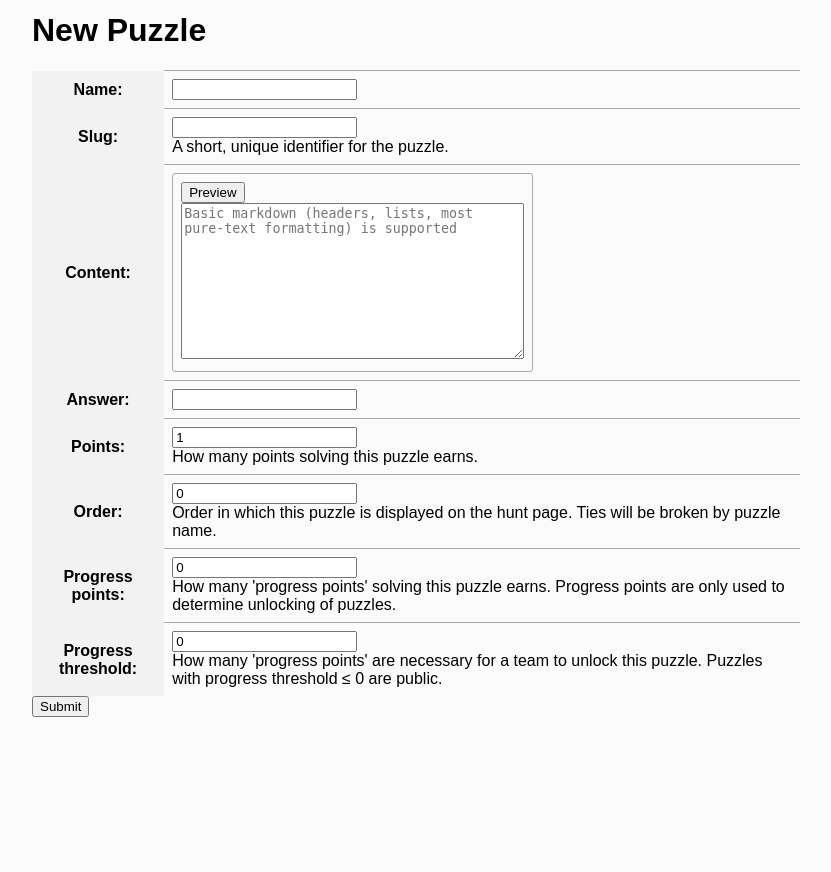
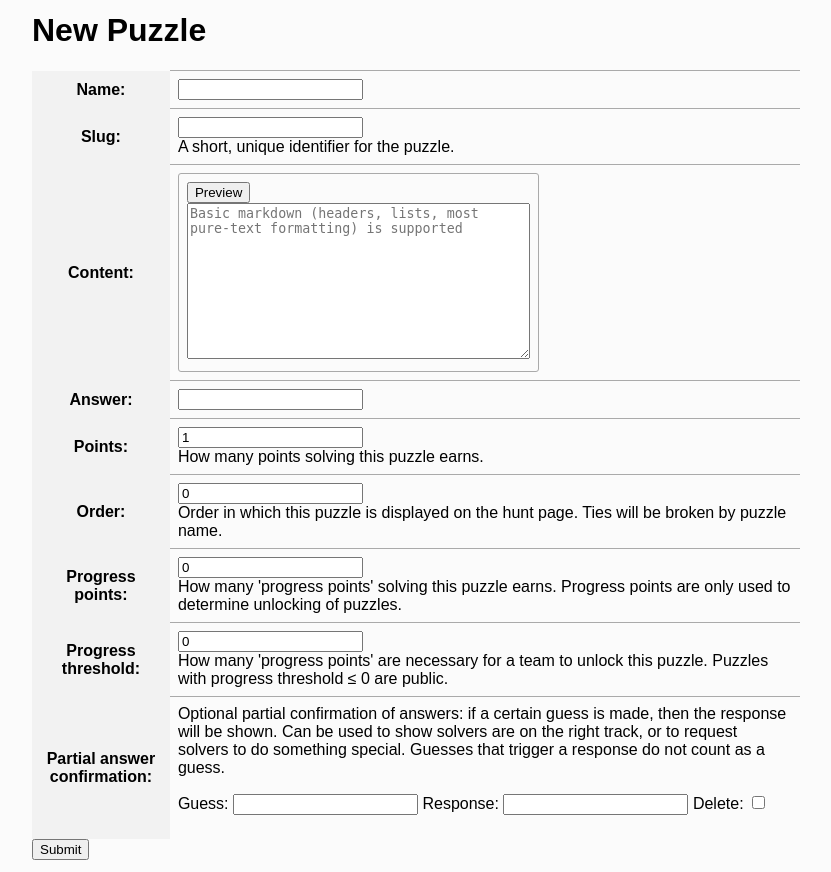
Before and after one commit to PuzzleTechHub/myus, a Django app: a page that uses myus/myus/templates/new_puzzle.html in a window 1280 px wide. Shown: the part 63-935 px from the top of the page, without its empty margins (224-1055 px from the left). Before the commit the page ends 780 px from the top, so only its background shows below. Run offline with Django 3.2, Linux system fonts and the light colour scheme; a user stored in the database is signed in; tables that the repository leaves empty hold one stand-in row (values such as "Sample post").

Commit message:
partial answer confirmation prototype 1

```diff
--- a/myus/myus/models.py
+++ b/myus/myus/models.py
@@ -113,7 +113,7 @@ class GuessResponse(models.Model):
         Puzzle, on_delete=models.CASCADE, related_name="guess_responses"
     )
     guess = models.CharField(max_length=500)
-    response = models.TextField()
+    response = models.CharField(max_length=500)
 
     class Meta:
         unique_together = ("puzzle", "guess")
@@ -154,7 +154,9 @@ class Team(models.Model):
     def unlocked_puzzles_with_solved(self):
         return self.unlocked_puzzles().annotate(
             correct_guess=Subquery(
-                Guess.objects.filter(team=self, puzzle=OuterRef("pk"), correct=True).values('guess')
+                Guess.objects.filter(
+                    team=self, puzzle=OuterRef("pk"), correct=True
+                ).values("guess")
             ),
         )
 
@@ -174,7 +176,9 @@ class Guess(models.Model):
     )  # Not a source of truth because users could move around teams, but maybe useful for auditing
     puzzle = models.ForeignKey(Puzzle, related_name="guesses", on_delete=models.CASCADE)
     correct = models.BooleanField()
+    response = models.CharField(max_length=500)
     time = models.DateTimeField(auto_now_add=True)
+    counts_as_guess = models.BooleanField()  # for partial confirmations...
 
     class Meta:
         constraints = [
--- a/myus/myus/templates/new_puzzle.html
+++ b/myus/myus/templates/new_puzzle.html
@@ -11,6 +11,32 @@
 
         <table class="classic">
             {{ form.as_table }}
+            <th>
+                Partial answer confirmation:
+            </th>
+            <td id="form-container">
+                {% csrf_token %}
+                {{ formset.management_form }}
+                Optional partial confirmation of answers: if a certain guess is made, then the response will be shown.
+                Can be used to show solvers are on the right track, or to request solvers to do something special.
+                Guesses that trigger a response do not count as a guess.
+
+
+                {% for gr_form in formset.forms %}
+                    <div class="guessresponse-form">
+                        {{ gr_form.non_field_errors }}
+                        <p>
+                            {{ gr_form.guess.label_tag }} {{ gr_form.guess}} {{ gr_form.guess.error }}
+                            {{ gr_form.response.label_tag }} {{ gr_form.response}} {{ gr_form.response.error }}
+                            {{ gr_form.DELETE.label_tag }} {{ gr_form.DELETE}}
+                        </p>
+                        {% for hidden in gr_form.hidden_fields %}
+                            {{ hidden }}
+                        {% endfor %}
+                    </div>
+                {% endfor %}
+
+            </td>
         </table>
         <input type="submit" value="Submit">
     </form>
--- a/myus/myus/views.py
+++ b/myus/myus/views.py
@@ -14,7 +14,7 @@ from django.http import HttpResponse
 import django.forms as forms
 import django.urls as urls
 
-from .models import Hunt, User, Team, Puzzle, Guess, ExtraGuessGrant
+from .models import Hunt, User, Team, Puzzle, Guess, ExtraGuessGrant, GuessResponse
 
 
 def index(request):
@@ -118,7 +118,7 @@ def new_hunt(request):
             # needs save before we can do many-to-many stuff
             hunt.organizers.add(request.user)
 
-            return redirect(urls.reverse("view_hunt", args=[hunt.pk,hunt.slug]))
+            return redirect(urls.reverse("view_hunt", args=[hunt.pk, hunt.slug]))
     else:
         form = HuntForm()
 
@@ -143,10 +143,11 @@ def get_team(user, hunt):
 
 
 def redirect_from_hunt_id_to_hunt_id_and_slug(view_func):
-    """ Redirect from a URL with a hunt ID to a URL with a hunt ID and a slug
+    """Redirect from a URL with a hunt ID to a URL with a hunt ID and a slug
 
     Also redirect from a URL with a hunt ID and the wrong slug to the correct slug
     """
+
     @wraps(view_func)
     def wrapper(request, hunt_id: int, *args, slug: Optional[str] = None, **kwargs):
         hunt = get_object_or_404(Hunt, id=hunt_id)
@@ -161,20 +162,43 @@ def redirect_from_hunt_id_to_hunt_id_and_slug(view_func):
 
 
 def force_url_to_include_both_hunt_and_puzzle_slugs(view_func):
-    """ Redirect from a URL missing a hunt or puzzle slug to one that includes them
+    """Redirect from a URL missing a hunt or puzzle slug to one that includes them
 
     Also redirect from a URL where the ID doesn't match the slug to the correct URL
     """
+
     @wraps(view_func)
-    def wrapper(request, hunt_id: int, puzzle_id: int, *args, hunt_slug: Optional[str] = None, puzzle_slug: Optional[str] = None, **kwargs):
+    def wrapper(
+        request,
+        hunt_id: int,
+        puzzle_id: int,
+        *args,
+        hunt_slug: Optional[str] = None,
+        puzzle_slug: Optional[str] = None,
+        **kwargs
+    ):
         hunt = get_object_or_404(Hunt, id=hunt_id)
         puzzle = get_object_or_404(Puzzle, hunt=hunt, id=puzzle_id)
 
         if hunt.slug != hunt_slug or puzzle.slug != puzzle_slug:
             view_name = urls.resolve(request.path_info).url_name
-            return redirect(view_name, hunt_id=hunt.id, hunt_slug=hunt.slug, puzzle_id=puzzle.id, puzzle_slug=puzzle.slug)
+            return redirect(
+                view_name,
+                hunt_id=hunt.id,
+                hunt_slug=hunt.slug,
+                puzzle_id=puzzle.id,
+                puzzle_slug=puzzle.slug,
+            )
 
-        return view_func(request, *args, hunt_id=hunt_id, hunt_slug=hunt_slug, puzzle_id=puzzle_id, puzzle_slug=puzzle_slug, **kwargs)
+        return view_func(
+            request,
+            *args,
+            hunt_id=hunt_id,
+            hunt_slug=hunt_slug,
+            puzzle_id=puzzle_id,
+            puzzle_slug=puzzle_slug,
+            **kwargs
+        )
 
     return wrapper
 
@@ -265,7 +289,13 @@ def normalize_answer(answer):
 
 
 @force_url_to_include_both_hunt_and_puzzle_slugs
-def view_puzzle(request, hunt_id: int, puzzle_id: int, hunt_slug: Optional[str] = None, puzzle_slug: Optional[str] = None):
+def view_puzzle(
+    request,
+    hunt_id: int,
+    puzzle_id: int,
+    hunt_slug: Optional[str] = None,
+    puzzle_slug: Optional[str] = None,
+):
     user = request.user
     hunt = get_object_or_404(Hunt, id=hunt_id)
     puzzle = get_object_or_404(Puzzle, hunt=hunt, id=puzzle_id)
@@ -290,7 +320,10 @@ def view_puzzle(request, hunt_id: int, puzzle_id: int, hunt_slug: Optional[str]
                 pass
 
             guesses_remaining = (
-                guess_limit - Guess.objects.filter(puzzle=puzzle, team=team).count()
+                guess_limit
+                - Guess.objects.filter(
+                    puzzle=puzzle, team=team, counts_as_guess=True
+                ).count()
             )
             guesses_at_limit = guesses_remaining <= 0
         else:
@@ -315,11 +348,20 @@ def view_puzzle(request, hunt_id: int, puzzle_id: int, hunt_slug: Optional[str]
             ).exists():
                 guess_form.add_error("guess", "You have already guessed that answer!")
             else:
+                guess_responses = puzzle.guess_responses.all()
+                response = ""
+                counts_as_guess = True
+                for gr in guess_responses:
+                    if guess_text == normalize_answer(gr.guess):
+                        response = gr.response
+                        counts_as_guess = False
                 guess = Guess(
                     guess=guess_text,
                     team=team,
                     user=user,
                     puzzle=puzzle,
+                    response=response,
+                    counts_as_guess=counts_as_guess,
                     correct=(guess_text == normalize_answer(puzzle.answer)),
                 )
                 guess.save()
@@ -350,7 +392,13 @@ def view_puzzle(request, hunt_id: int, puzzle_id: int, hunt_slug: Optional[str]
 
 
 @force_url_to_include_both_hunt_and_puzzle_slugs
-def view_puzzle_log(request, hunt_id: int, puzzle_id: int, hunt_slug: Optional[str] = None, puzzle_slug: Optional[str] = None):
+def view_puzzle_log(
+    request,
+    hunt_id: int,
+    puzzle_id: int,
+    hunt_slug: Optional[str] = None,
+    puzzle_slug: Optional[str] = None,
+):
     user = request.user
     hunt = get_object_or_404(Hunt, id=hunt_id)
     puzzle = get_object_or_404(Puzzle, hunt=hunt, id=puzzle_id)
@@ -480,6 +528,12 @@ def my_team(request, hunt_id: int, slug: Optional[str] = None):
     )
 
 
+class GuessResponseForm(forms.ModelForm):
+    class Meta:
+        model = GuessResponse
+        fields = ["guess", "response"]
+
+
 class PuzzleForm(forms.ModelForm):
     content = forms.CharField(widget=MarkdownTextarea, required=False)
 
@@ -497,6 +551,11 @@ class PuzzleForm(forms.ModelForm):
         ]
 
 
+PuzzleFormSet = forms.inlineformset_factory(
+    Puzzle, GuessResponse, form=GuessResponseForm, extra=1, can_delete=True
+)
+
+
 @redirect_from_hunt_id_to_hunt_id_and_slug
 @login_required
 def new_puzzle(request, hunt_id: int, slug: Optional[str] = None):
@@ -508,14 +567,19 @@ def new_puzzle(request, hunt_id: int, slug: Optional[str] = None):
 
     if request.method == "POST":
         form = PuzzleForm(request.POST)
-        if form.is_valid():
+        formset = PuzzleFormSet(request.POST)
+        if form.is_valid() and formset.is_valid():
             puzzle = form.save(commit=False)
             puzzle.hunt = hunt
             puzzle.save()
 
+            formset.instance = puzzle
+            formset.save()
+
             return redirect(urls.reverse("view_puzzle", args=[hunt.id, puzzle.id]))
     else:
         form = PuzzleForm()
+        formset = PuzzleFormSet()
 
     return render(
         request,
@@ -523,28 +587,36 @@ def new_puzzle(request, hunt_id: int, slug: Optional[str] = None):
         {
             "hunt": hunt,
             "form": form,
+            "formset": formset,
         },
     )
 
 
 @force_url_to_include_both_hunt_and_puzzle_slugs
 @login_required
-def edit_puzzle(request, hunt_id: int, puzzle_id: int, hunt_slug: Optional[str] = None, puzzle_slug: Optional[str] = None):
+def edit_puzzle(
+    request,
+    hunt_id: int,
+    puzzle_id: int,
+    hunt_slug: Optional[str] = None,
+    puzzle_slug: Optional[str] = None,
+):
     user = request.user
     hunt = get_object_or_404(Hunt, id=hunt_id)
     puzzle = get_object_or_404(Puzzle, hunt=hunt, id=puzzle_id)
-
     if not hunt.organizers.filter(id=user.id).exists():
         return HttpResponse(status=403)
 
     if request.method == "POST":
         form = PuzzleForm(request.POST, instance=puzzle)
-        if form.is_valid():
+        formset = PuzzleFormSet(request.POST, instance=puzzle)
+        if form.is_valid() and formset.is_valid():
             puzzle = form.save()
+            formset = formset.save()
             return redirect(urls.reverse("view_puzzle", args=[hunt.id, puzzle.id]))
     else:
         form = PuzzleForm(instance=puzzle)
-
+        formset = PuzzleFormSet(instance=puzzle)
     return render(
         request,
         "edit_puzzle.html",
@@ -552,6 +624,7 @@ def edit_puzzle(request, hunt_id: int, puzzle_id: int, hunt_slug: Optional[str]
             "hunt": hunt,
             "puzzle": puzzle,
             "form": form,
+            "formset": formset,
         },
     )
 
```
Also changed, not shown: myus/myus/templates/edit_puzzle.html (+26 -0 lines), myus/myus/templates/view_puzzle.html (+50 -3 lines), myus/settings.py (+5 -5 lines), myus/myus/migrations/0007_alter_guessresponse_response.py (added), myus/myus/migrations/0008_guess_counts_as_guess_guess_response.py (added). Lines whose indentation alone changed are shown as unchanged.
